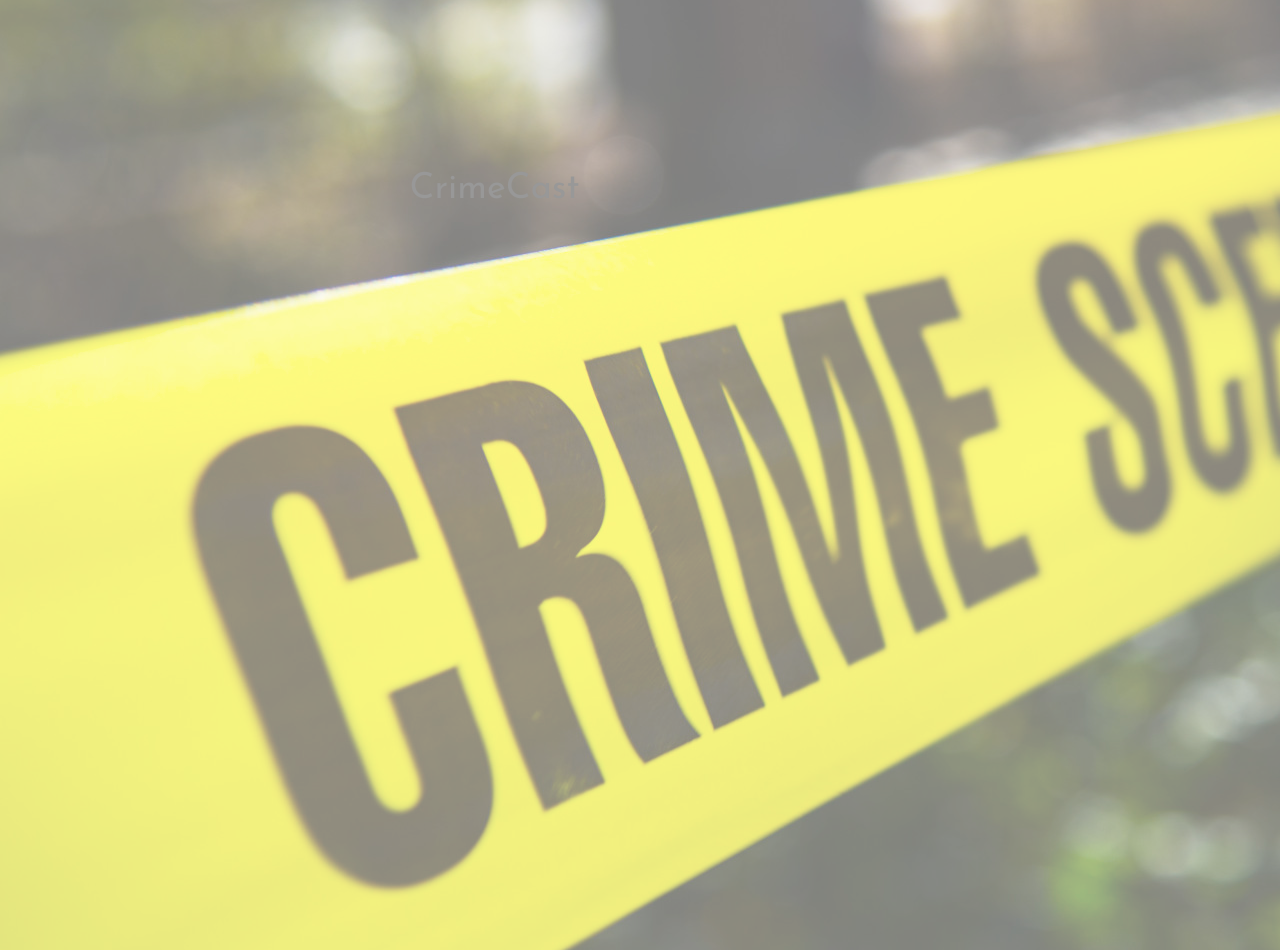
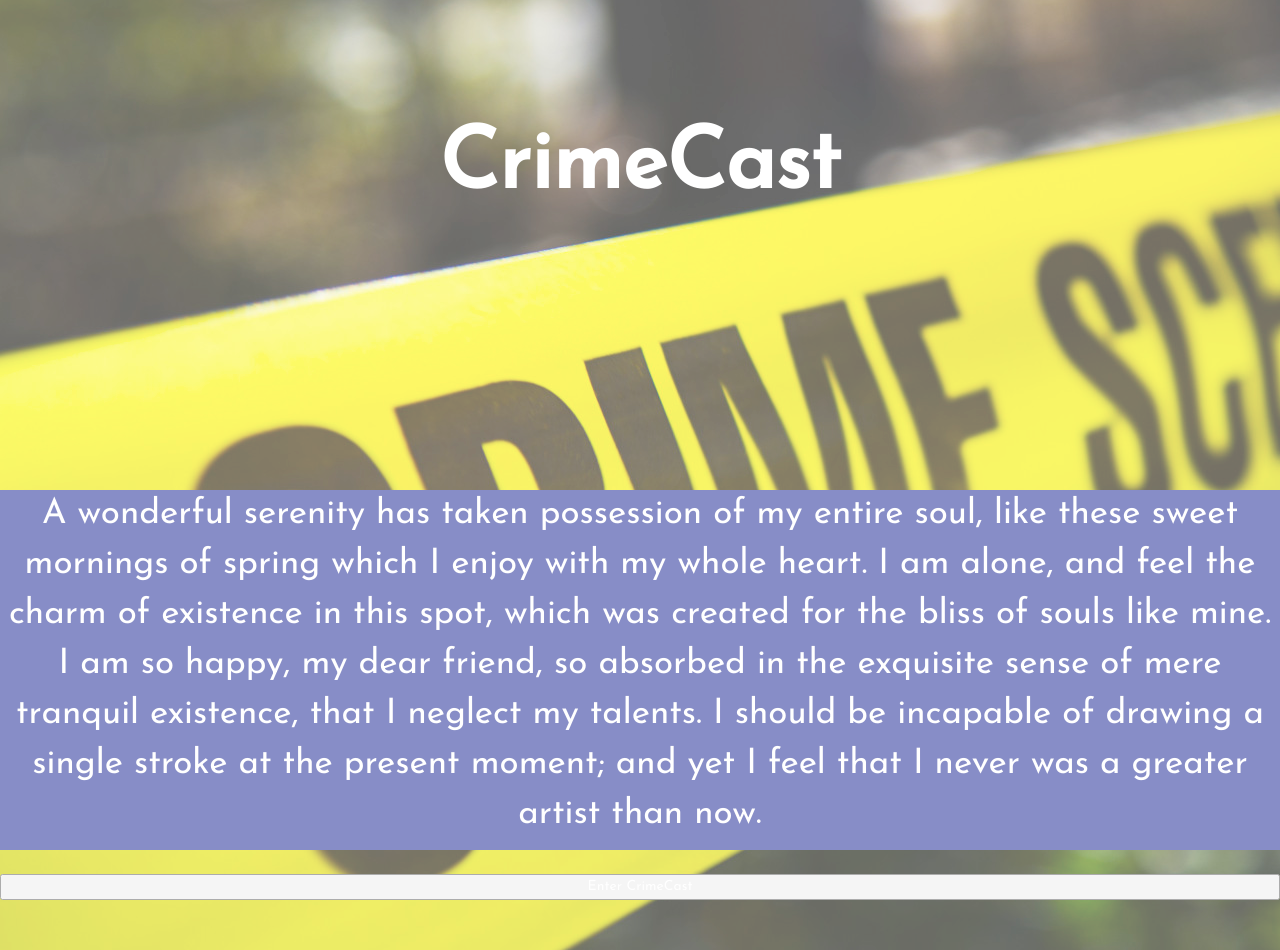
Before and after one commit to hbeckeri/mixedBerry-backend, a website: page public/home.html in a window 1280 px wide. Shown: the top 950 px of the page. Drawn offline with nearby package versions, Linux system fonts and the light colour scheme.

Commit message:
homepage almost complete

```diff
--- a/public/assets/css/home.css
+++ b/public/assets/css/home.css
@@ -1,13 +1,36 @@
-.title {
-    position: absolute;
-    margin-top: 200px;
-    left: 32%;
-    z-index: 99;
+.title h1{
+    left: 0;
+    position:absolute;
+    text-align:center;
+    top: 150px;
+    width: 100%;
+    color: #fff;
+    font-size: 85px;
 
 }
 .cover-img {
+    position:relative;
     margin-top:-50px;
     height:100%;
     width:100%;
-    opacity: 0.5;
+    opacity: 0.6;
 }
+.discription {
+    left: 0;
+    position:absolute;
+    text-align:center;
+    bottom: -100px;
+    width: 100%;
+    color: #fff;
+    font-size:35px ;
+    background-color: #3943A2;
+}
+.enter-button {
+    left: 0;
+    position:absolute;
+    text-align:center;
+    bottom: -150px;
+    width: 100%;
+    color: #fff;
+    font-size: ;
+}
--- a/public/home.html
+++ b/public/home.html
@@ -13,8 +13,14 @@
 </head>
 <body>
     <div class="cover-img">
-        <div class="title"><h1>CrimeCast</h1></div>
+        <div class="title"><h1><strong>CrimeCast</strong></h1></div>
         <img src="assets/img/crime.jpg" alt="crime image" />
+        <div class="container">
+            <div class="discription">
+                <p>A wonderful serenity has taken possession of my entire soul, like these sweet mornings of spring which I enjoy with my whole heart. I am alone, and feel the charm of existence in this spot, which was created for the bliss of souls like mine. I am so happy, my dear friend, so absorbed in the exquisite sense of mere tranquil existence, that I neglect my talents. I should be incapable of drawing a single stroke at the present moment; and yet I feel that I never was a greater artist than now.</p>
+            </div>
+        </div>
+        <button class="enter-button">Enter CrimeCast</button>
     </div>
 </body>
 </html>
```
